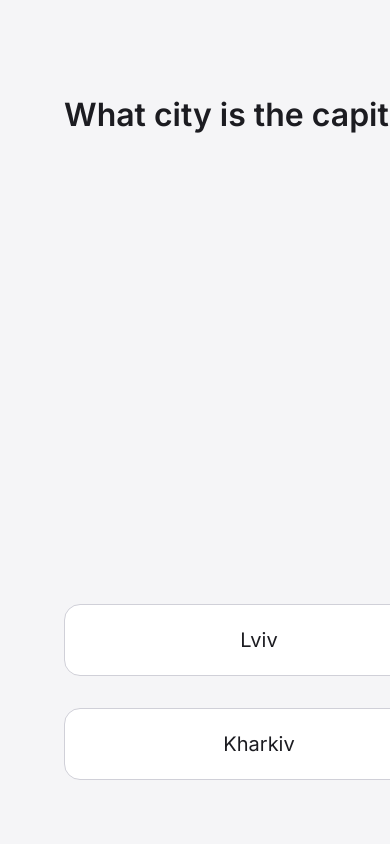
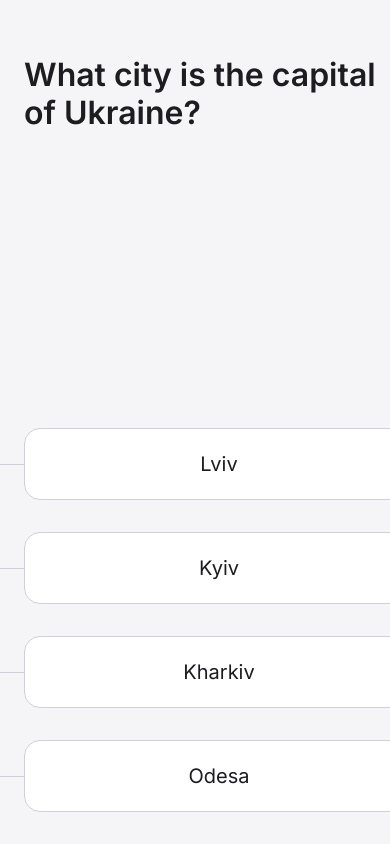
Before and after one commit to mpavlushchenko/test_task_NextJs, a Next.js app: page /millionaire-game in a window 390 px wide. Built offline with nearby package versions, Linux system fonts and the light colour scheme.

Commit message:
task: add styles on mobile view

```diff
--- a/src/components/RectangleItem/RectangleItem.module.css
+++ b/src/components/RectangleItem/RectangleItem.module.css
@@ -4,6 +4,7 @@
   display: flex;
   align-items: center;
   justify-content: center;
+  padding: 0 1.5rem;
 }
 .wrapper:after {
   position: absolute;
--- a/src/components/ui/Button/Button.module.css
+++ b/src/components/ui/Button/Button.module.css
@@ -7,6 +7,9 @@
   padding: 18px 24px;
   font-size: 20px;
   line-height: 1.4;
+}
+.button:active {
+  background-color: var(--color-orange-120);
 }
 
 .primary {
--- a/src/features/millionaire-game/GameScreen.module.css
+++ b/src/features/millionaire-game/GameScreen.module.css
@@ -5,10 +5,11 @@
 .content {
   display: flex;
   flex-direction: column;
+  align-items: flex-start;
   justify-content: space-between;
   flex: 1;
   gap: 4rem;
-  padding: 4rem 12rem 4rem 4rem;
+  padding: 4rem 0 6rem 4rem;
   background: var(--color-black-5);
 }
 .question {
@@ -28,6 +29,7 @@
   justify-content: center;
   align-items: center;
   width: 376px;
+  min-width: 376px;
 }
 .winningsList {
   display: flex;
@@ -36,3 +38,26 @@
   gap: 1rem;
   width: 100%;
 }
+
+@media (max-width: 1400px) {
+  .content {
+    padding: 2rem 0 3rem 2rem;
+  }
+}
+@media (max-width: 1300px) {
+  .content {
+    padding: 0 0 2rem 0;
+    align-items: center;
+  }
+  .question {
+    padding: 1.5rem;
+  }
+  .answers {
+    grid-template-columns: 1fr;
+  }
+}
+@media (max-width: 768px) {
+  .sidebar {
+    display: none;
+  }
+}
```
